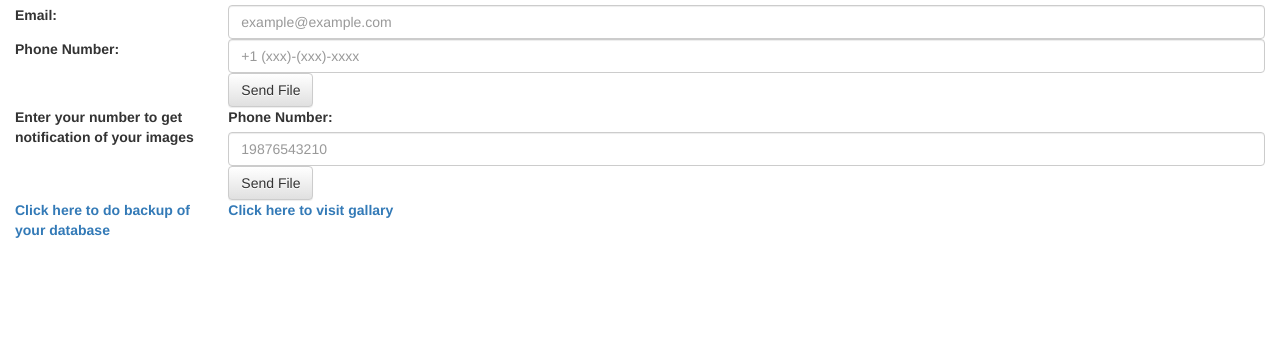
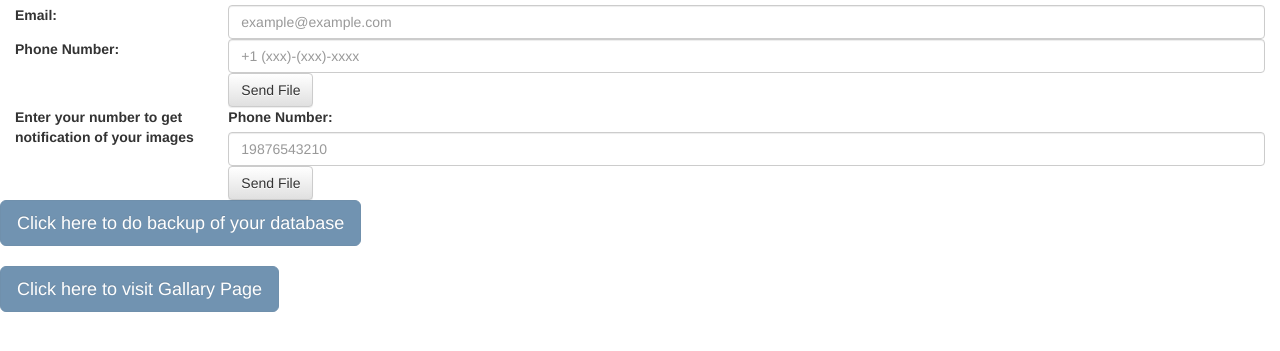
Before and after one commit to sharma3/Cloud-Photo-Gallary-Application-Setup, a PHP site: page / in a window 1280 px wide. Shown: the part 241-592 px from the top of the page. Run offline with PHP 8.4, Linux system fonts and the light colour scheme.

Commit message:
updated css

```diff
--- a/index.php
+++ b/index.php
@@ -58,13 +58,10 @@
     </div>
 </form>
 <hr />
-<div class="form-group">
-    <a href="introspection.php"><label for="DBB" class="col-sm-2 control-label">Click here to do backup of your database</label></a>
-</div>
+
+    <a href="introspection.php" class="btn btn-primary btn-lg disabled">Click here to do backup of your database</a>
 <br/>
 <br/>
-<div class="form-group">
-    <a href="gallary.php"><label for="Gl" class="col-sm-2 control-label">Click here to visit gallary</label></a>
-</div>
+    <a href="gallary.php" class="btn btn-primary btn-lg disabled">Click here to visit Gallary Page</a>
 </body>
 </html>
```
Also changed, not shown: 1 other file.
